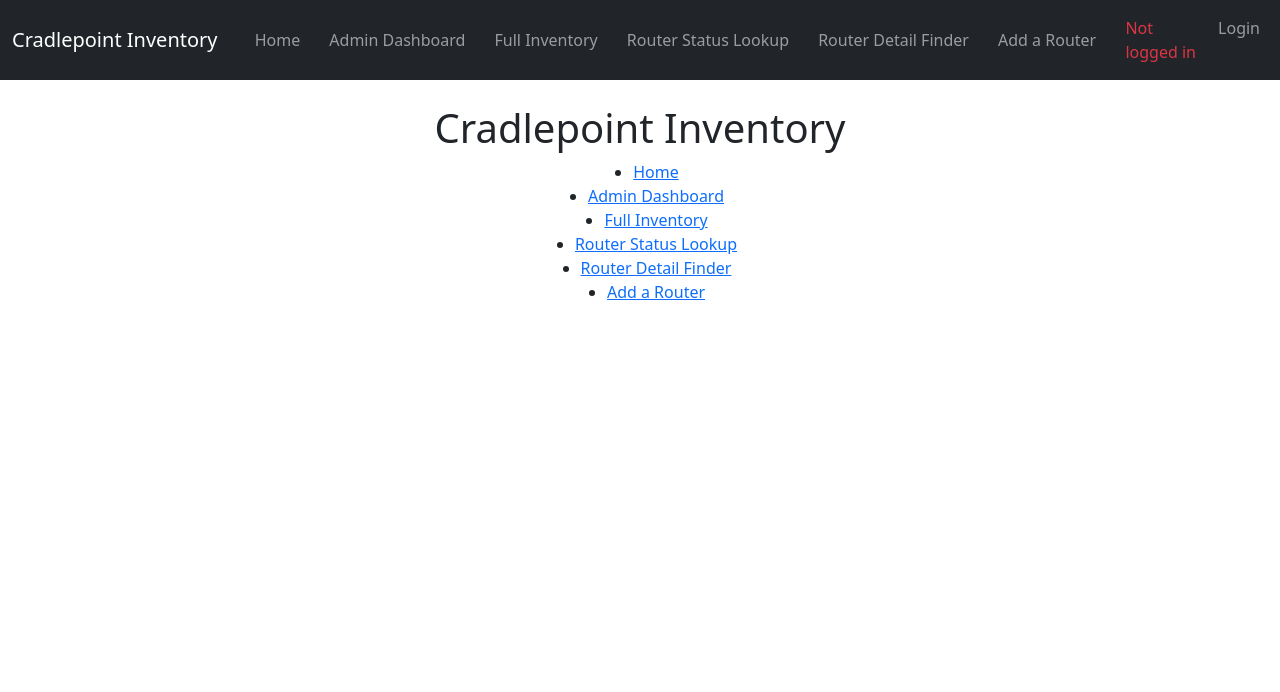
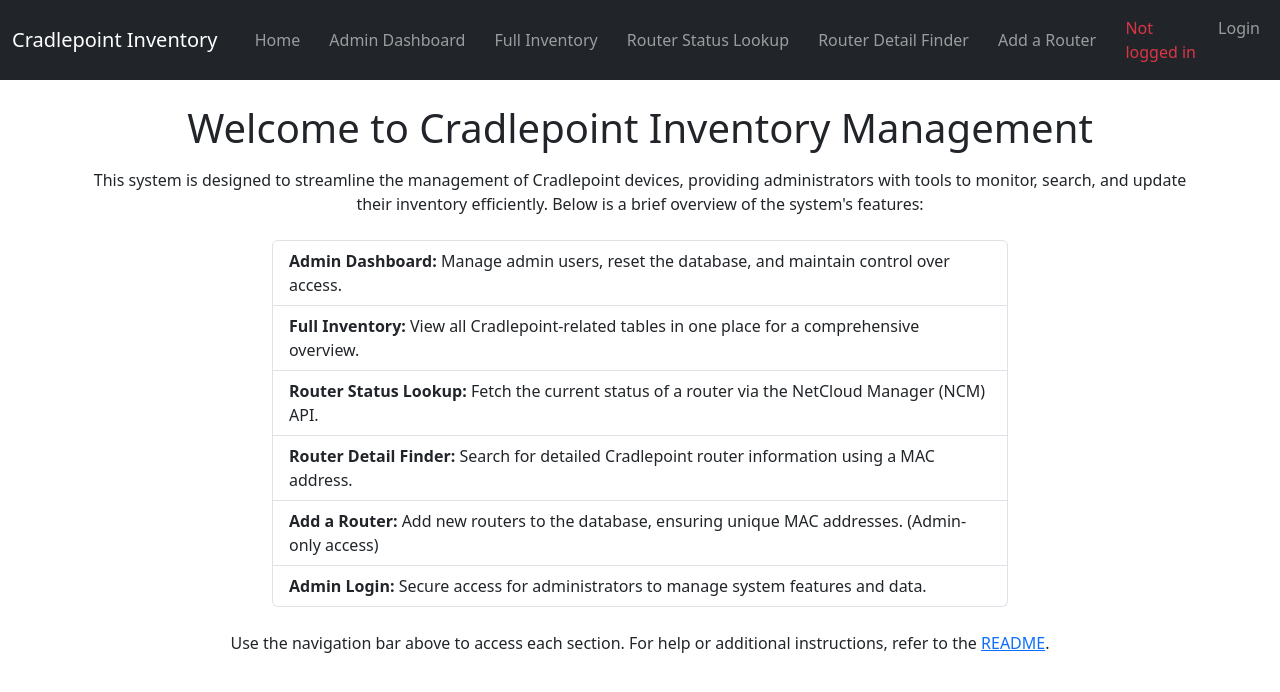
Before and after one commit to xXMrMooMoo/finalProjectJustinStewart, a Flask app: page / in a window 1280 px wide. Shown: the top 692 px of the page. Run offline with Flask 3, Linux system fonts and the light colour scheme.

Commit message:
fixed logging, updated readme, updated introduction page.

```diff
--- a/flaskr/app.py
+++ b/flaskr/app.py
@@ -10,6 +10,7 @@
 
 # Initialize the Flask app
 app = Flask(__name__)
+start_logging()
 app.secret_key = 'your_secret_key'  # Secret key for session management
 
 # Configuration for the SQLite database
--- a/flaskr/templates/index.html
+++ b/flaskr/templates/index.html
@@ -38,27 +38,42 @@
         </div>
     </nav>
     <div class="container mt-4">
-        <h1 class="text-center">Cradlepoint Inventory</h1>
+        <h1 class="text-center">Welcome to Cradlepoint Inventory Management</h1>
 
-        <!-- Flash messages -->
-        {% with messages = get_flashed_messages(category_filter=["info"]) %}
-            {% if messages %}
-                <div class="alert alert-info text-center" role="alert">
-                    {% for message in messages %}
-                        <p>{{ message }}</p>
-                    {% endfor %}
+        <p class="text-center mt-3">
+            This system is designed to streamline the management of Cradlepoint devices, providing administrators with tools to
+            monitor, search, and update their inventory efficiently. Below is a brief overview of the system's features:
+        </p>
+
+        <div class="row justify-content-center mt-4">
+            <div class="col-md-8">
+                <ul class="list-group">
+                    <li class="list-group-item">
+                        <strong>Admin Dashboard:</strong> Manage admin users, reset the database, and maintain control over access.
+                    </li>
+                    <li class="list-group-item">
+                        <strong>Full Inventory:</strong> View all Cradlepoint-related tables in one place for a comprehensive overview.
+                    </li>
+                    <li class="list-group-item">
+                        <strong>Router Status Lookup:</strong> Fetch the current status of a router via the NetCloud Manager (NCM) API.
+                    </li>
+                    <li class="list-group-item">
+                        <strong>Router Detail Finder:</strong> Search for detailed Cradlepoint router information using a MAC address.
+                    </li>
+                    <li class="list-group-item">
+                        <strong>Add a Router:</strong> Add new routers to the database, ensuring unique MAC addresses. (Admin-only access)
+                    </li>
+                    <li class="list-group-item">
+                        <strong>Admin Login:</strong> Secure access for administrators to manage system features and data.
+                    </li>
+                </ul>
             </div>
-            {% endif %}
-        {% endwith %}
+        </div>
 
-        <ul class="d-flex flex-column align-items-center">
-            <li><a href="{{ url_for('home') }}">Home</a></li>
-            <li><a href="{{ url_for('admin_dashboard') }}">Admin Dashboard</a></li>
-            <li><a href="{{ url_for('full_inventory') }}">Full Inventory</a></li>
-            <li><a href="{{ url_for('router_status_lookup') }}">Router Status Lookup</a></li>
-            <li><a href="{{ url_for('router_detail_finder') }}">Router Detail Finder</a></li>
-            <li><a href="{{ url_for('add_a_router') }}">Add a Router</a></li>
-        </ul>
+        <p class="text-center mt-4">
+            Use the navigation bar above to access each section. For help or additional instructions, refer to the
+            <a href="https://github.com/xXMrMooMoo/finalProjectJustinStewart">README</a>.
+        </p>
     </div>
     <script src="https://cdn.jsdelivr.net/npm/bootstrap@5.3.0-alpha3/dist/js/bootstrap.bundle.min.js"></script>
 </body>
```
Also changed, not shown: flaskr/functions.py (+8 -3 lines), README.md. Lines whose indentation alone changed are shown as unchanged.
